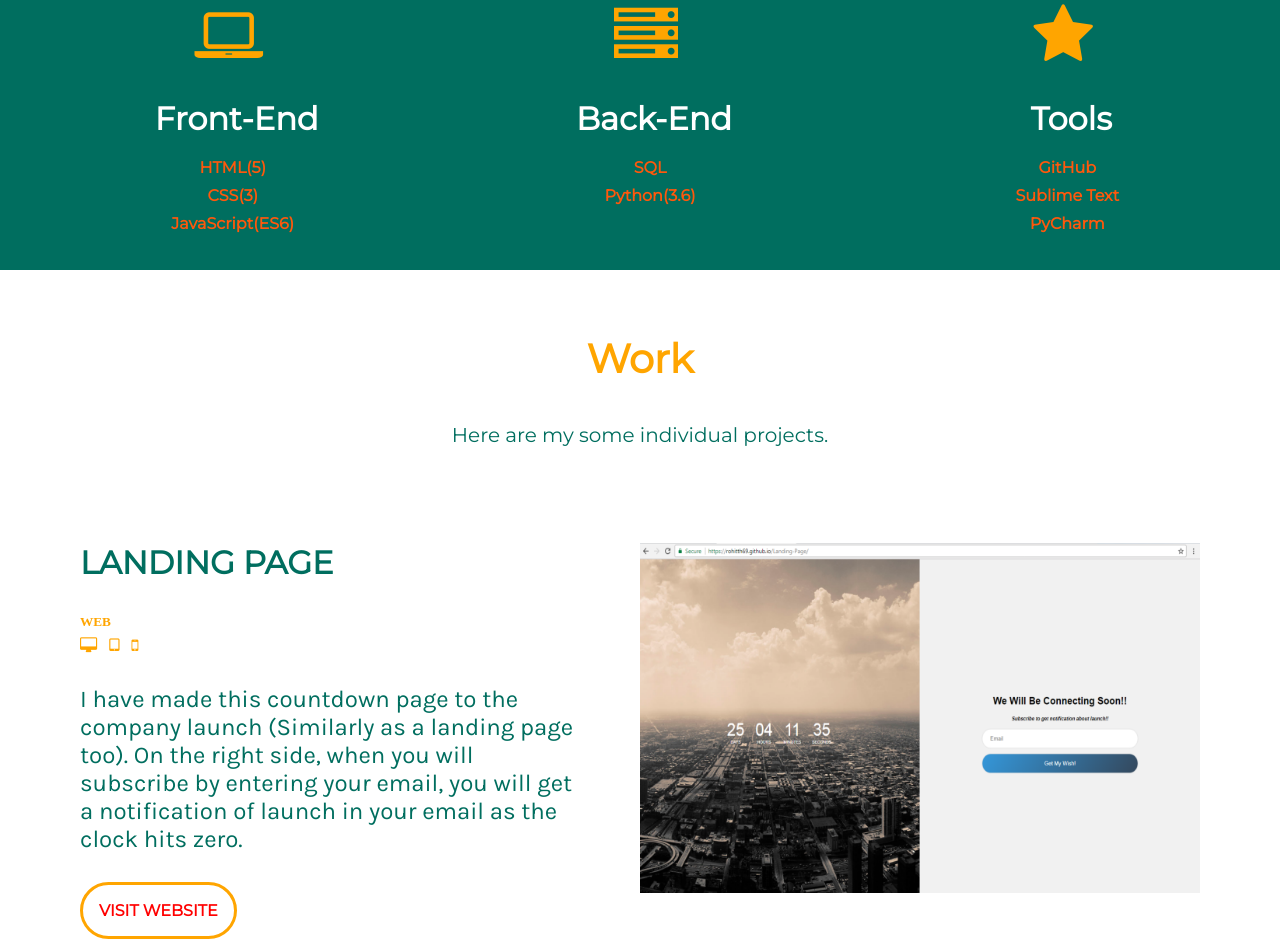
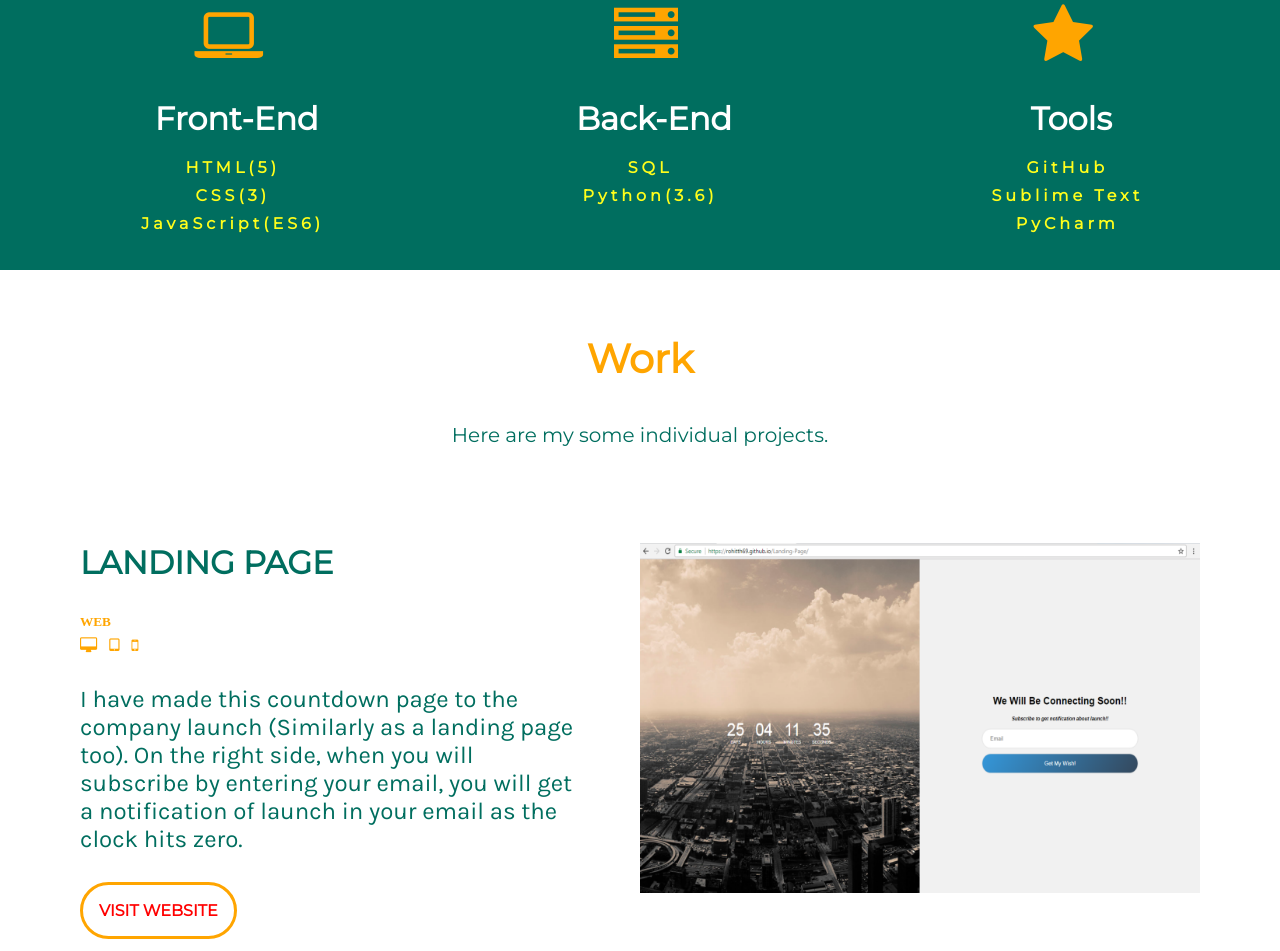
Before and after one commit to rahulfar/Portfolio, a plain HTML site: page index.html in a window 1280 px wide. Shown: the part 968-1919 px from the top of the page. Drawn offline with nearby package versions, Linux system fonts and the light colour scheme; a web font is replaced by a local one.

Commit message:
Update style.css

```diff
--- a/style.css
+++ b/style.css
@@ -189,7 +189,8 @@ section{
 	list-style: none;
 	font-family: 'Montserrat', sans-serif;
 	background-color: #006E5F;
-	color: #FF580C;
+	color: #FFFE1B;
+	letter-spacing: 0.25em;
 	font-weight: bolder;
 	margin-left: -2em;
 	line-height: 1.75em;
```
